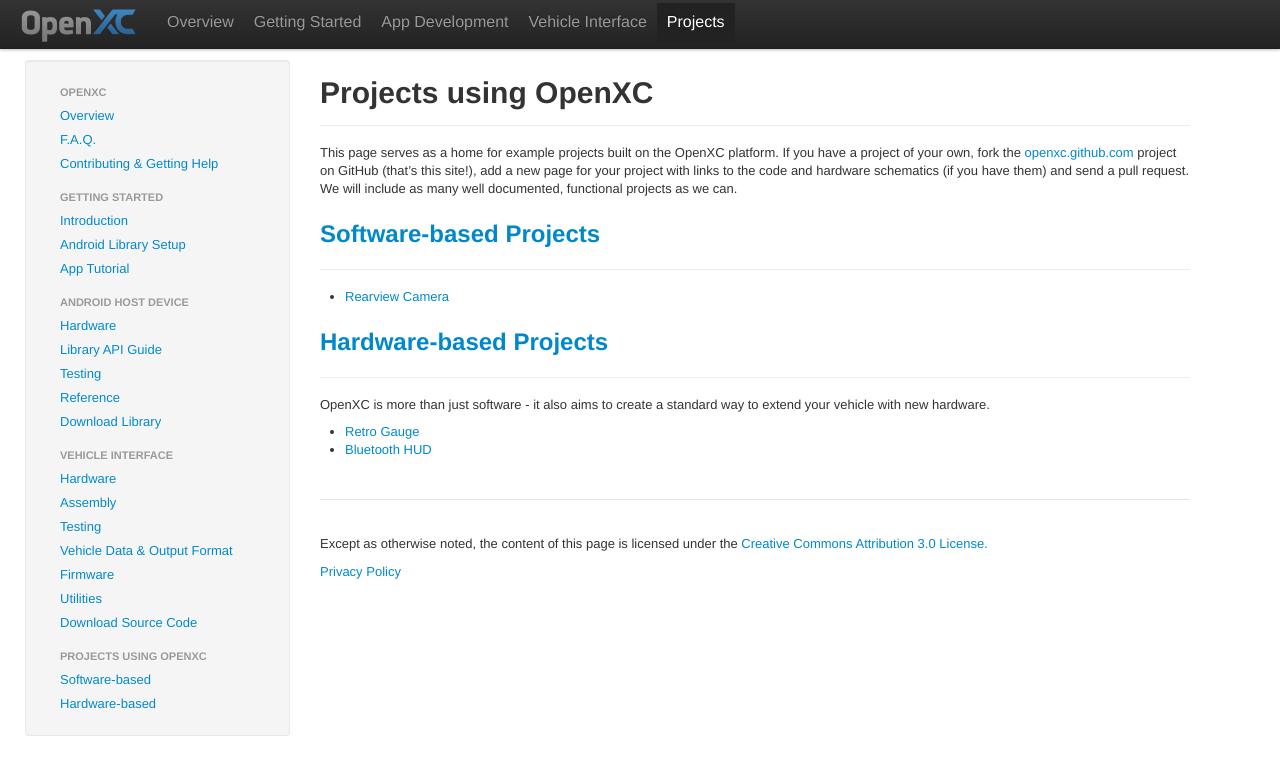
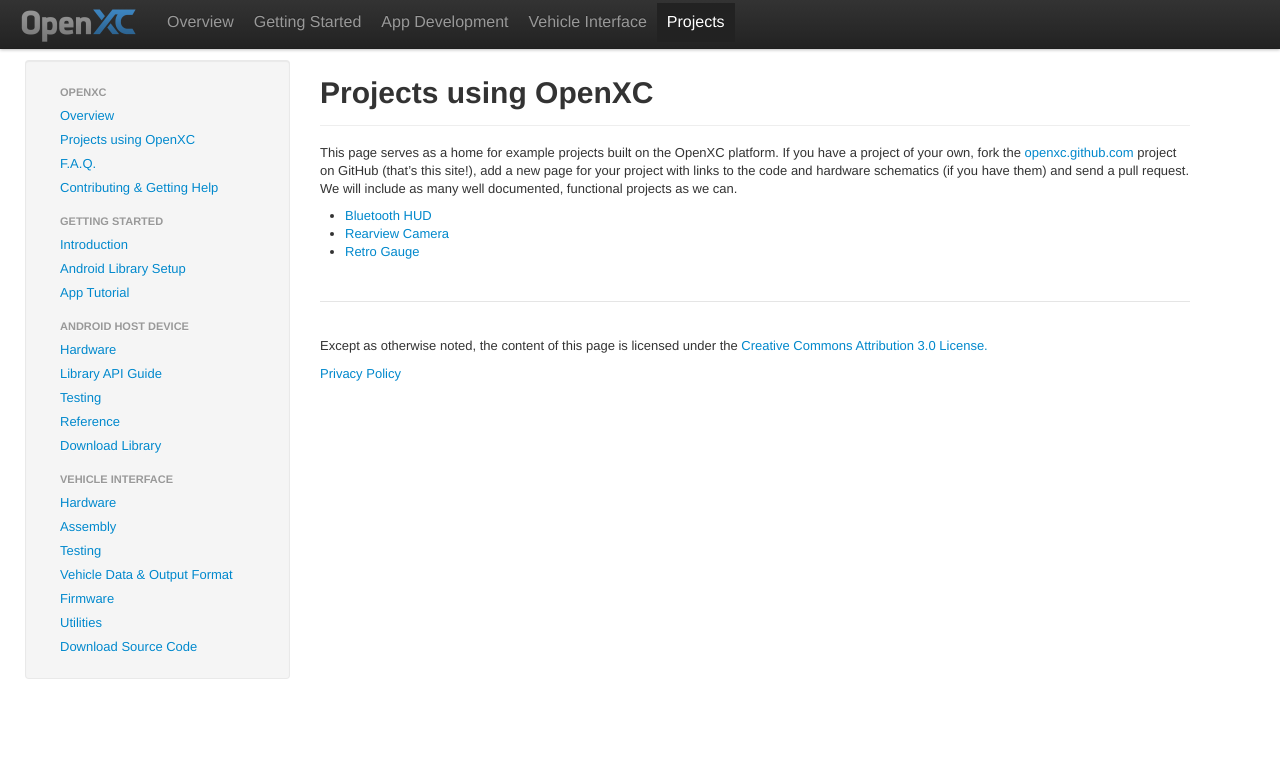
Before and after one commit to openxc/openxcplatform.com, a Jekyll site: the page built from projects/index.mkd, in a window 1280 px wide. Shown: the top 775 px of the page. Built offline with Jekyll 4.4.1, drawn with Linux system fonts in a browser that asks for light colours; nearby versions of some CDN libraries; Markdown is read by kramdown in place of the engine named in the settings.

Commit message:
Combine software/hardwar projects into the same section.

```diff
--- a/_layouts/default.html
+++ b/_layouts/default.html
@@ -80,9 +81,6 @@
                     <li><a href="/vehicle-interface/utilities.html">Utilities</a></li>
                     <li><a href="https://github.com/openxc/cantranslator">Download Source Code</a></li>
 
-                    <li class="nav-header">Projects using OpenXC</li>
-                    <li><a href="/projects/index.html#software">Software-based</a></li>
-                    <li><a href="/projects/index.html#hardware">Hardware-based</a></li>
                     </ul></li>
                 </ul>
             </div>
--- a/projects/index.mkd
+++ b/projects/index.mkd
@@ -13,20 +13,8 @@
 hardware schematics (if you have them) and send a pull request. We will include
 as many well documented, functional projects as we can.
 
-<div class="page-header">
-<h2><a href="#software" name="software">Software-based Projects</a></h2>
-</div>
-
+* [Bluetooth HUD](/projects/hardware/bluetooth-hud.html)
 * [Rearview Camera](/projects/software/rearview-camera.html)
-
-<div class="page-header">
-<h2><a href="#hardware" name="hardware">Hardware-based Projects</a></h2>
-</div>
-
-OpenXC is more than just software - it also aims to create a standard way to
-extend your vehicle with new hardware.
-
 * [Retro Gauge](/projects/hardware/retro-gauge.html)
-* [Bluetooth HUD](/projects/hardware/bluetooth-hud.html)
 
 [openxc.github.com]: https://github.com/openxc/openxc.github.com
```
Also changed, not shown: other parts of _layouts/default.html (+1 -0 lines).
